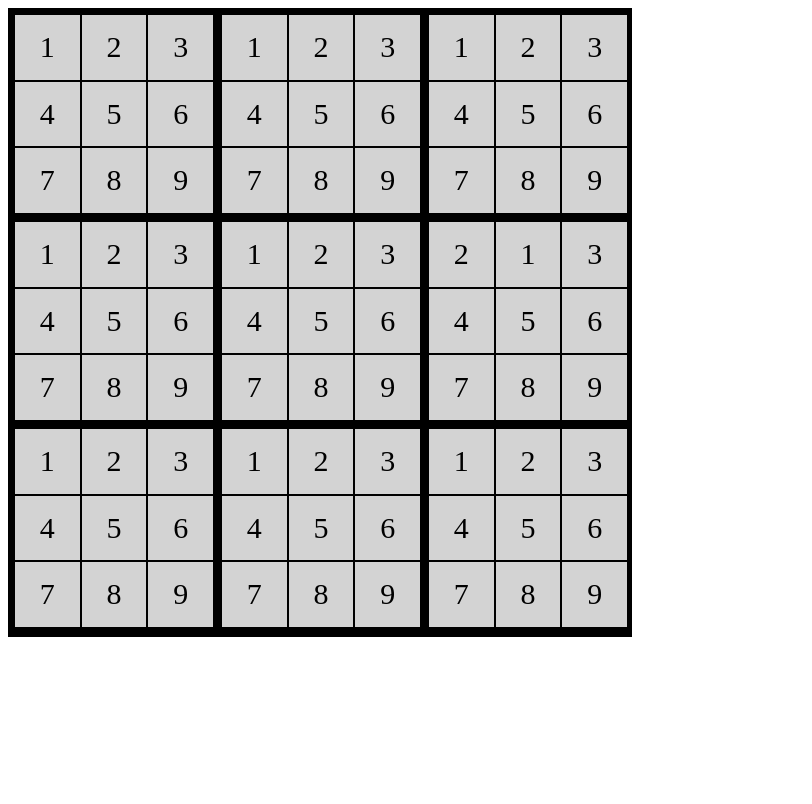
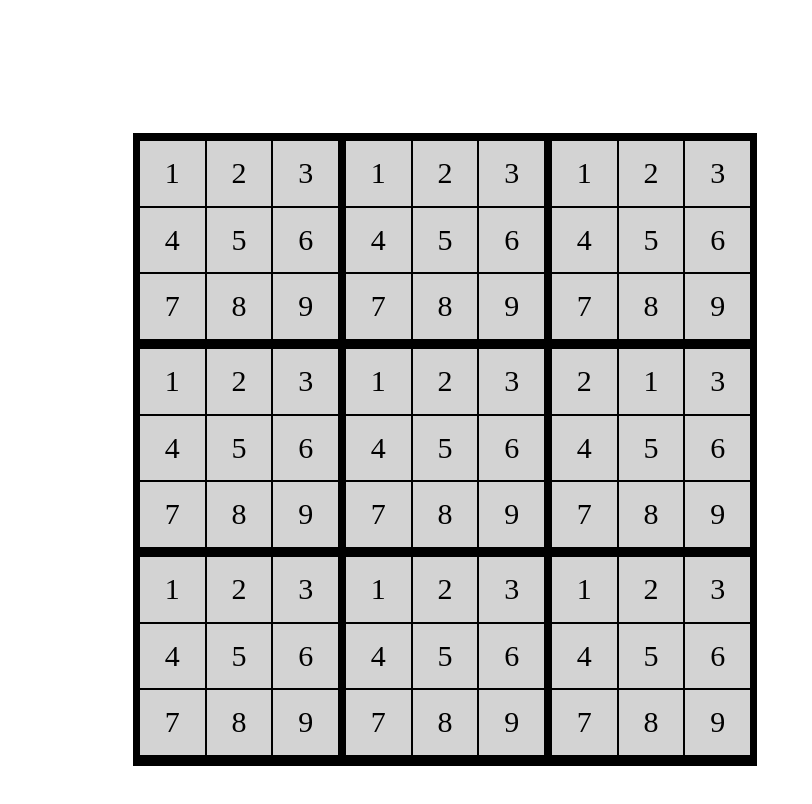
Before and after one commit to shakthivel10/Sudoku-Solver, a plain HTML site: page index.html in a window 1280 px wide. Shown: the whole page, without its empty margins (0-812 px from the left). Drawn offline with Linux system fonts and the light colour scheme.

Commit message:
UI tweak

```diff
--- a/style.css
+++ b/style.css
@@ -1,10 +1,13 @@
+body{
+    padding: 125px;
+}
 .grid-container-parent {
     display: grid;
     width: 618px;
     height: 621px;
     grid-template-columns: auto auto auto;
 
-    border-bottom: 5px solid black;
+    border-bottom: 9px solid black;
     border-top: 3px solid black;
     border-left: 3px solid black;
     border-right: 3px solid black;
@@ -17,9 +20,9 @@
     grid-template-columns: auto auto auto;
     background-color: lightgrey;
     border-bottom: 4px solid black;
-    border-top: 3px solid black;
+    border-top: 4px solid black;
     border-left: 3px solid black;
-    border-right: 4px solid black;
+    border-right: 3px solid black;
 }
 
 .grid-item {
```
